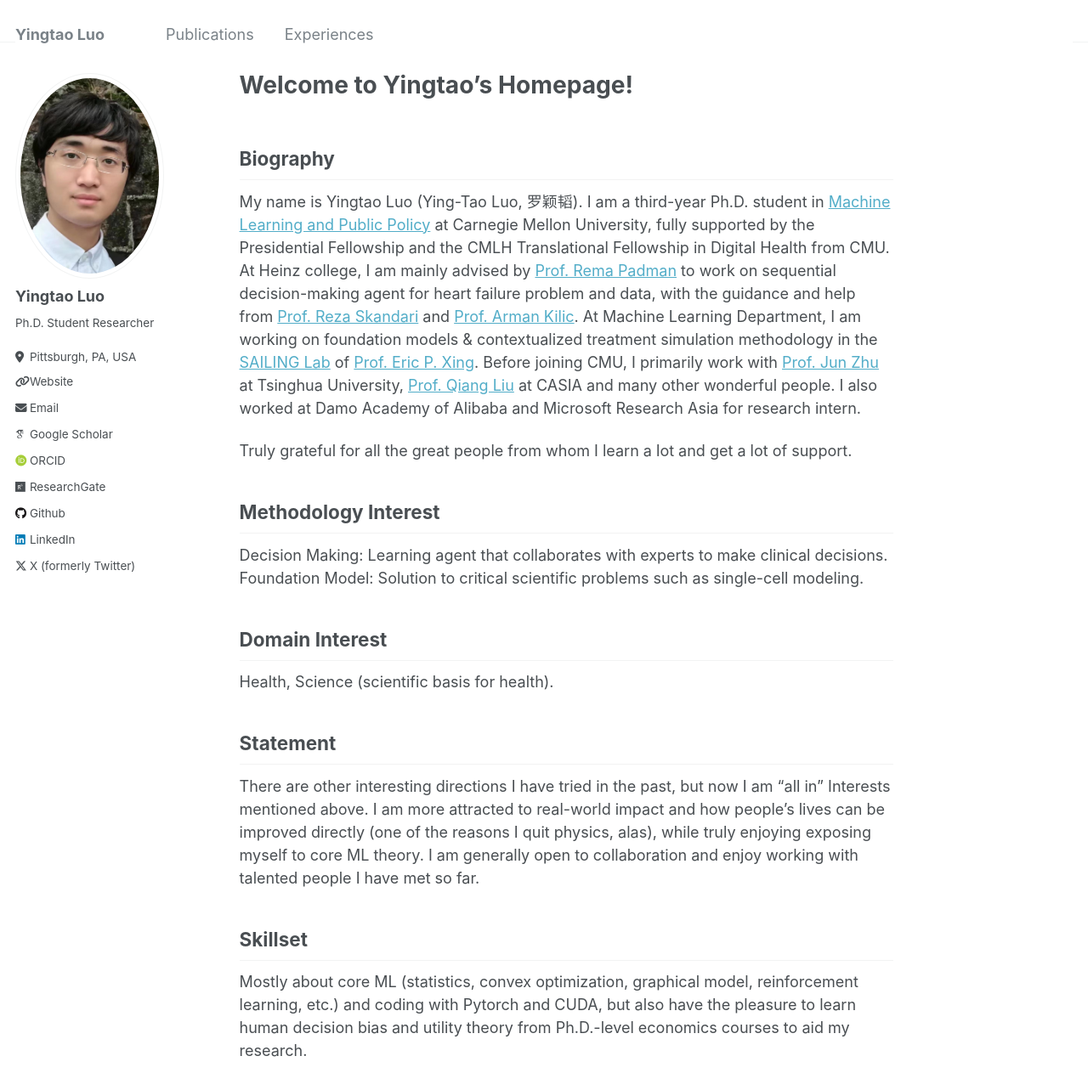
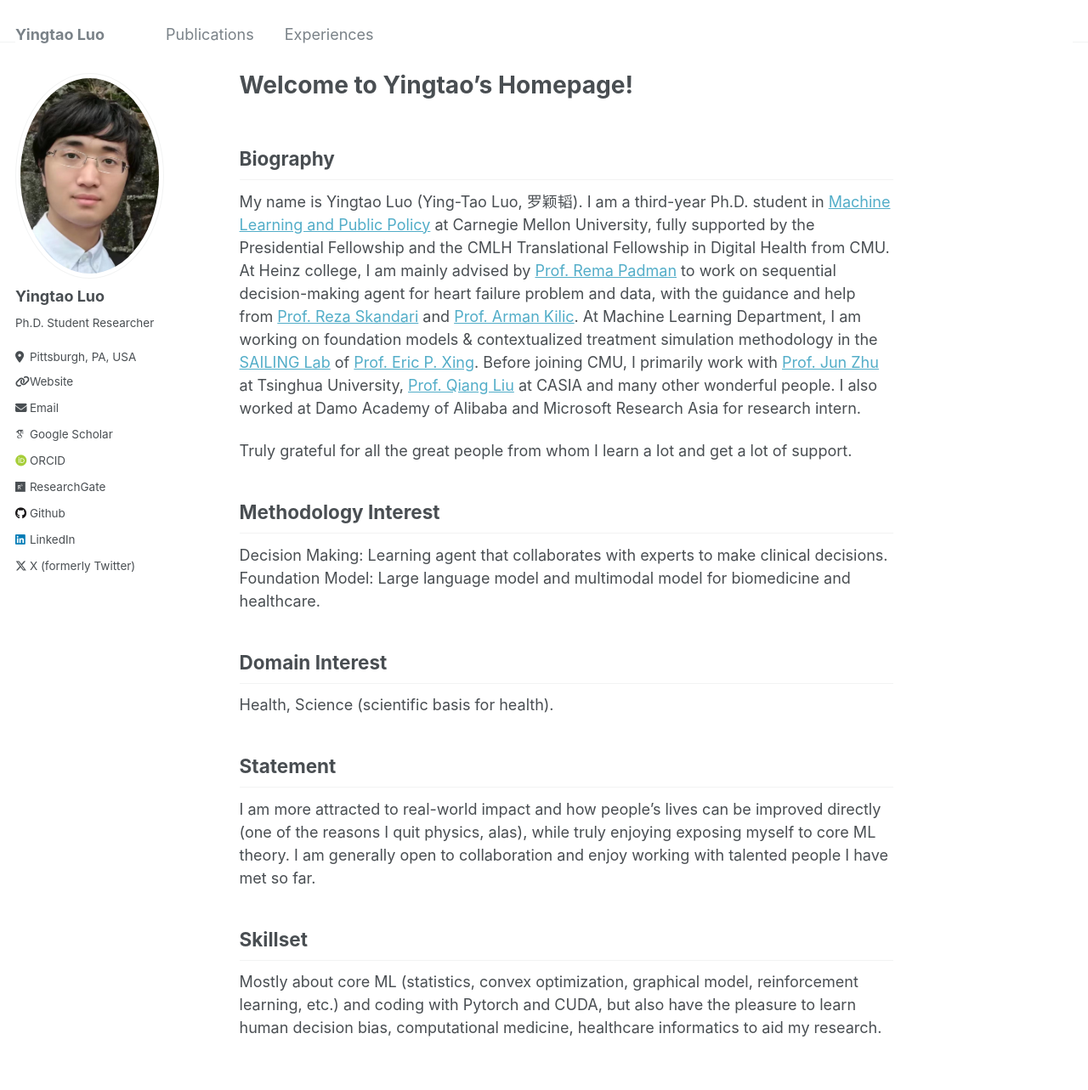
Before and after one commit to yingtaoluo/yingtaoluo.github.io, a Jekyll site: the page built from _pages/about.md, in a window 1280 px wide and 1400 px high. Shown: the top 1283 px of the window at 85% size. Built offline with Jekyll 4.4.1, drawn with Linux system fonts in a browser that asks for light colours; some web fonts are replaced.

Commit message:
Update about.md

```diff
--- a/_pages/about.md
+++ b/_pages/about.md
@@ -15,13 +15,13 @@ Truly grateful for all the great people from whom I learn a lot and get a lot of
 
 ## Methodology Interest
 Decision Making: Learning agent that collaborates with experts to make clinical decisions.
-Foundation Model: Solution to critical scientific problems such as single-cell modeling.
+Foundation Model: Large language model and multimodal model for biomedicine and healthcare.
 
 ## Domain Interest
 Health, Science (scientific basis for health).
 
 ## Statement
-There are other interesting directions I have tried in the past, but now I am "all in" Interests mentioned above. I am more attracted to real-world impact and how people's lives can be improved directly (one of the reasons I quit physics, alas), while truly enjoying exposing myself to core ML theory. I am generally open to collaboration and enjoy working with talented people I have met so far.
+I am more attracted to real-world impact and how people's lives can be improved directly (one of the reasons I quit physics, alas), while truly enjoying exposing myself to core ML theory. I am generally open to collaboration and enjoy working with talented people I have met so far.
 
 ## Skillset
-Mostly about core ML (statistics, convex optimization, graphical model, reinforcement learning, etc.) and coding with Pytorch and CUDA, but also have the pleasure to learn human decision bias and utility theory from Ph.D.-level economics courses to aid my research.
+Mostly about core ML (statistics, convex optimization, graphical model, reinforcement learning, etc.) and coding with Pytorch and CUDA, but also have the pleasure to learn human decision bias, computational medicine, healthcare informatics to aid my research.
```
